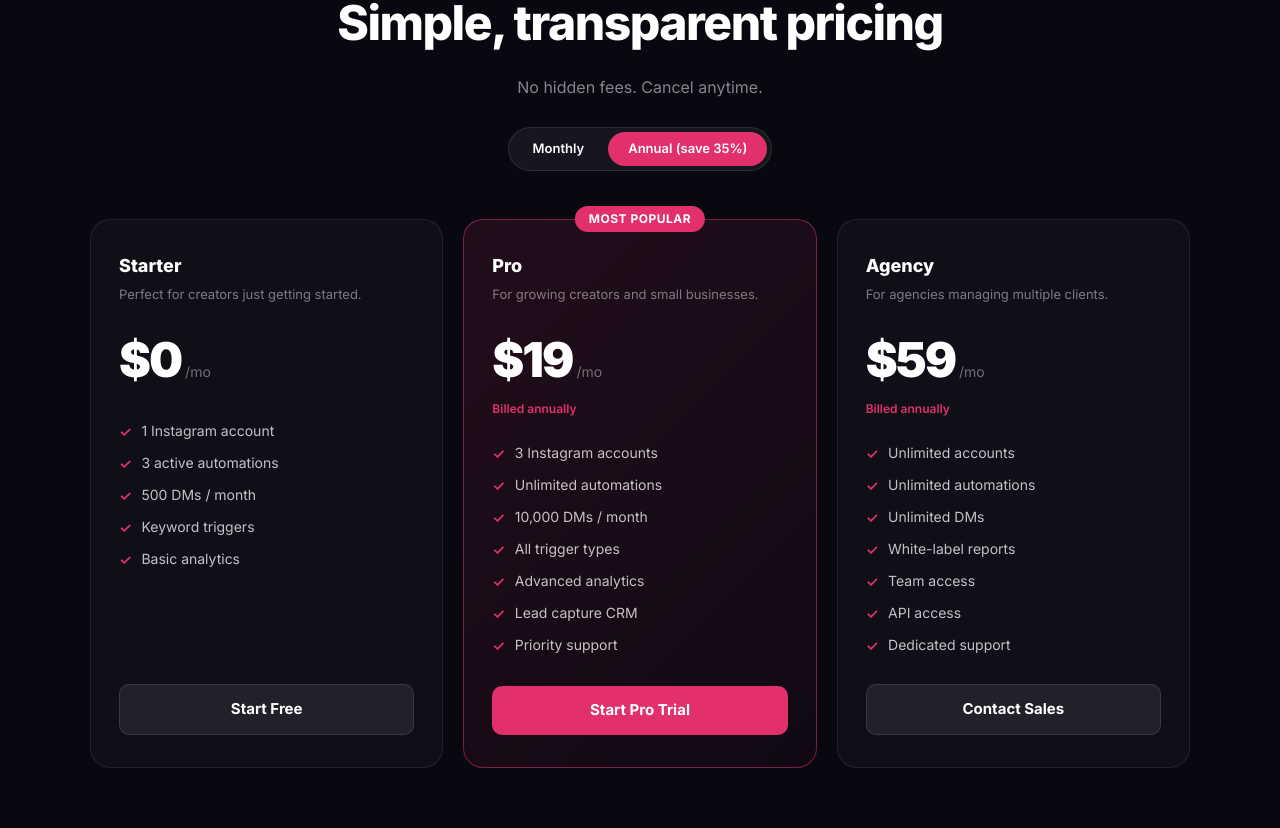
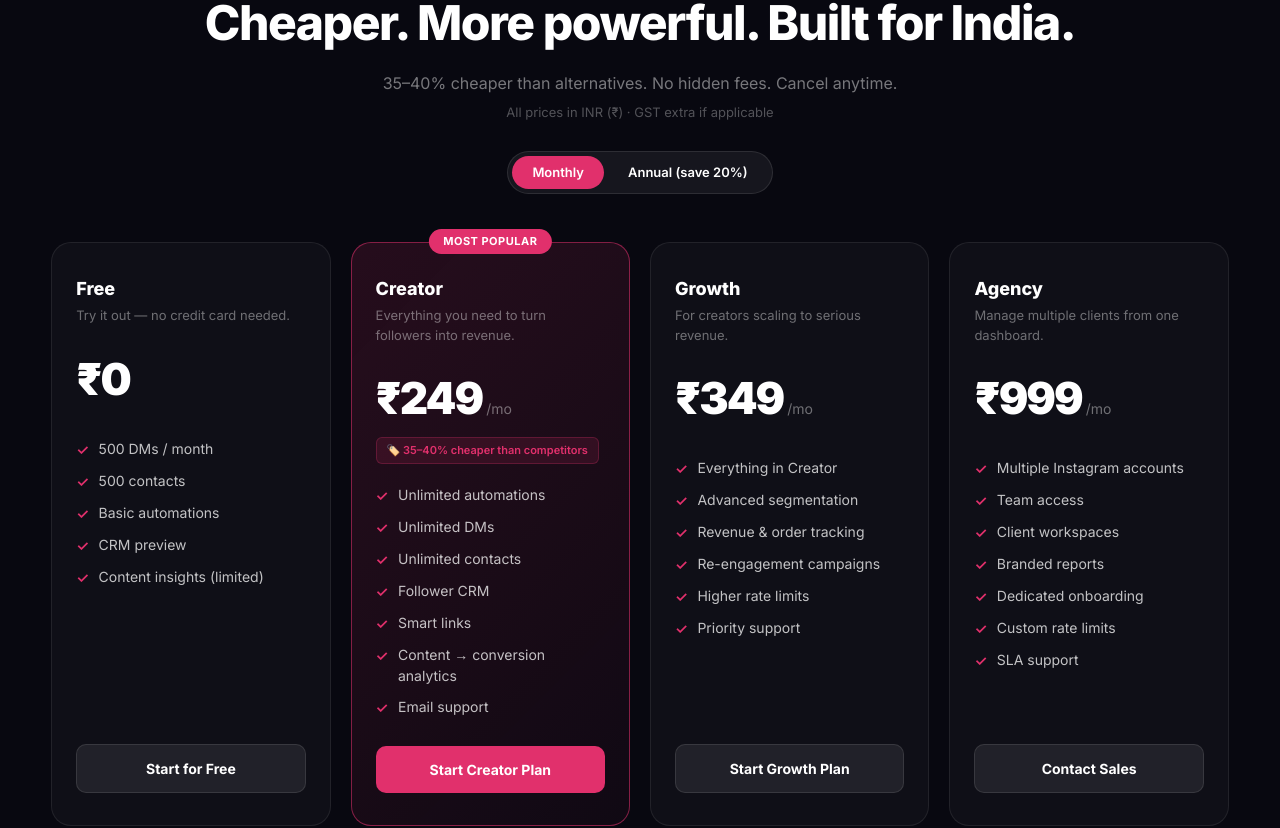
Before and after one commit to supportaff/igrowth-platform, a Next.js app: page / in a window 1280 px wide. Shown: the part 2670-3498 px from the top of the page. Built offline with nearby package versions, Linux system fonts and the light colour scheme; no server answers.

Commit message:
feat: update pricing to INR with 4-tier plans (Free/Creator/Growth/Agency)

```diff
--- a/components/LandingPage.tsx
+++ b/components/LandingPage.tsx
@@ -26,7 +26,7 @@ export default function LandingPage() {
   const [menuOpen, setMenuOpen] = useState(false)
   const [scrolled, setScrolled] = useState(false)
   const [activeFaq, setActiveFaq] = useState<number | null>(null)
-  const [billingAnnual, setBillingAnnual] = useState(true)
+  const [billingAnnual, setBillingAnnual] = useState(false)
   const [contactForm, setContactForm] = useState({ name: '', email: '', message: '' })
   const [submitted, setSubmitted] = useState(false)
 
@@ -59,27 +59,84 @@ export default function LandingPage() {
     { num: '03', title: 'Go Live & Grow', desc: 'Activate your automation and watch leads, replies and engagement happen automatically 24/7.' },
   ]
 
+  // Annual pricing = ~20% off monthly
   const plans = [
     {
-      name: 'Starter', popular: false,
-      monthly: 0, annual: 0,
-      desc: 'Perfect for creators just getting started.',
-      features: ['1 Instagram account', '3 active automations', '500 DMs / month', 'Keyword triggers', 'Basic analytics'],
-      cta: 'Start Free',
+      name: 'Free',
+      popular: false,
+      badge: null,
+      monthly: 0,
+      annual: 0,
+      desc: 'Try it out — no credit card needed.',
+      highlight: null,
+      features: [
+        '500 DMs / month',
+        '500 contacts',
+        'Basic automations',
+        'CRM preview',
+        'Content insights (limited)',
+      ],
+      cta: 'Start for Free',
+      ctaHref: '/signup',
     },
     {
-      name: 'Pro', popular: true,
-      monthly: 29, annual: 19,
-      desc: 'For growing creators and small businesses.',
-      features: ['3 Instagram accounts', 'Unlimited automations', '10,000 DMs / month', 'All trigger types', 'Advanced analytics', 'Lead capture CRM', 'Priority support'],
-      cta: 'Start Pro Trial',
+      name: 'Creator',
+      popular: true,
+      badge: '35–40% cheaper than competitors',
+      monthly: 249,
+      annual: 199,
+      desc: 'Everything you need to turn followers into revenue.',
+      highlight: 'Most popular among solo creators',
+      features: [
+        'Unlimited automations',
+        'Unlimited DMs',
+        'Unlimited contacts',
+        'Follower CRM',
+        'Smart links',
+        'Content → conversion analytics',
+        'Email support',
+      ],
+      cta: 'Start Creator Plan',
+      ctaHref: '/signup?plan=creator',
     },
     {
-      name: 'Agency', popular: false,
-      monthly: 79, annual: 59,
-      desc: 'For agencies managing multiple clients.',
-      features: ['Unlimited accounts', 'Unlimited automations', 'Unlimited DMs', 'White-label reports', 'Team access', 'API access', 'Dedicated support'],
+      name: 'Growth',
+      popular: false,
+      badge: null,
+      monthly: 349,
+      annual: 279,
+      desc: 'For creators scaling to serious revenue.',
+      highlight: null,
+      features: [
+        'Everything in Creator',
+        'Advanced segmentation',
+        'Revenue & order tracking',
+        'Re-engagement campaigns',
+        'Higher rate limits',
+        'Priority support',
+      ],
+      cta: 'Start Growth Plan',
+      ctaHref: '/signup?plan=growth',
+    },
+    {
+      name: 'Agency',
+      popular: false,
+      badge: null,
+      monthly: 999,
+      annual: 799,
+      desc: 'Manage multiple clients from one dashboard.',
+      highlight: null,
+      features: [
+        'Multiple Instagram accounts',
+        'Team access',
+        'Client workspaces',
+        'Branded reports',
+        'Dedicated onboarding',
+        'Custom rate limits',
+        'SLA support',
+      ],
       cta: 'Contact Sales',
+      ctaHref: '#contact',
     },
   ]
 
@@ -87,7 +144,7 @@ export default function LandingPage() {
     { name: 'Sarah K.', handle: '@sarahkbeauty', avatar: 'SK', role: 'Beauty Creator · 180K followers', quote: 'iGrowth completely transformed how I handle DMs. I went from missing leads to capturing 200+ emails a week on autopilot.' },
     { name: 'Marcus T.', handle: '@marcusfitpro', avatar: 'MT', role: 'Fitness Coach · 95K followers', quote: 'The keyword automation is insane. I posted one reel, added a keyword trigger, and woke up to 400 new DM leads the next morning.' },
     { name: 'Priya R.', handle: '@priyastudio', avatar: 'PR', role: 'Design Agency · 12 clients', quote: 'Managing 12 client accounts from one dashboard saves us 30+ hours a week. The ROI on the Agency plan paid for itself in day one.' },
-    { name: 'Luca B.', handle: '@lucaecommerce', avatar: 'LB', role: 'E-commerce Brand · 220K followers', quote: 'Our story reply flow alone generates $8K/month in sales. I set it up once and it just runs. Absolutely worth every penny.' },
+    { name: 'Luca B.', handle: '@lucaecommerce', avatar: 'LB', role: 'E-commerce Brand · 220K followers', quote: 'Our story reply flow alone generates ₹60K/month in sales. I set it up once and it just runs. Absolutely worth every rupee.' },
   ]
 
   const faqs = [
@@ -96,8 +153,11 @@ export default function LandingPage() {
     { q: 'How quickly do automated DMs send?', a: 'Responses are sent within seconds of a trigger event. Your followers experience near-instant replies that feel personal.' },
     { q: 'Can I personalise automated messages?', a: 'Absolutely. Use variables like {{name}}, {{username}}, {{handle}} to personalise every message. Each DM feels handwritten.' },
     { q: 'What happens if I exceed my DM limit?', a: 'Automations pause gracefully and you\'ll receive an email notification. Upgrade at any time to restore full capacity instantly.' },
-    { q: 'Is there a free trial for paid plans?', a: 'Yes. The Pro plan comes with a 7-day free trial — no credit card required. Cancel anytime before the trial ends and you won\'t be charged.' },
+    { q: 'Is there a free trial for paid plans?', a: 'Yes. All paid plans come with a 7-day free trial — no credit card required. Cancel anytime before the trial ends and you won\'t be charged.' },
   ]
+
+  const formatPrice = (price: number) =>
+    price === 0 ? '₹0' : `₹${price.toLocaleString('en-IN')}`
 
   return (
     <div style={{ background: '#080810', color: '#fff', fontFamily: '\'Inter\', system-ui, sans-serif', overflowX: 'hidden' }}>
@@ -231,46 +291,83 @@ export default function LandingPage() {
 
       {/* ── PRICING ── */}
       <section id="pricing" style={{ padding: 'clamp(60px,8vw,120px) clamp(16px,4vw,60px)' }}>
-        <div style={{ maxWidth: 1100, margin: '0 auto' }}>
+        <div style={{ maxWidth: 1200, margin: '0 auto' }}>
           <div ref={pricing.ref} style={{ textAlign: 'center', marginBottom: 48 }}>
             <div style={{ ...fadeUp(pricing.inView, 0), display: 'inline-block', background: 'rgba(225,48,108,0.1)', border: `1px solid rgba(225,48,108,0.25)`, borderRadius: 99, padding: '5px 14px', marginBottom: 16 }}>
               <span style={{ color: PINK, fontSize: 12, fontWeight: 700, letterSpacing: '1px', textTransform: 'uppercase' }}>Pricing</span>
             </div>
-            <h2 style={{ ...fadeUp(pricing.inView, 0.1), fontSize: 'clamp(28px, 4vw, 48px)', fontWeight: 800, letterSpacing: '-1.5px', marginBottom: 16 }}>Simple, transparent pricing</h2>
-            <p style={{ ...fadeUp(pricing.inView, 0.2), color: 'rgba(255,255,255,0.5)', fontSize: 16, marginBottom: 28 }}>No hidden fees. Cancel anytime.</p>
-            {/* Toggle */}
-            <div style={{ ...fadeUp(pricing.inView, 0.25), display: 'inline-flex', background: 'rgba(255,255,255,0.06)', border: '1px solid rgba(255,255,255,0.1)', borderRadius: 99, padding: 4, gap: 4 }}>
-              {['Monthly', 'Annual (save 35%)'].map((label, idx) => (
-                <button key={label} onClick={() => setBillingAnnual(idx === 1)} style={{ background: (billingAnnual === (idx === 1)) ? PINK : 'transparent', color: '#fff', border: 'none', borderRadius: 99, padding: '7px 20px', fontSize: 13, fontWeight: 600, cursor: 'pointer', transition: 'background 0.2s' }}>{label}</button>
+            <h2 style={{ ...fadeUp(pricing.inView, 0.1), fontSize: 'clamp(28px, 4vw, 48px)', fontWeight: 800, letterSpacing: '-1.5px', marginBottom: 12 }}>
+              Cheaper. More powerful. Built for India.
+            </h2>
+            <p style={{ ...fadeUp(pricing.inView, 0.15), color: 'rgba(255,255,255,0.45)', fontSize: 16, marginBottom: 8 }}>
+              35–40% cheaper than alternatives. No hidden fees. Cancel anytime.
+            </p>
+            <p style={{ ...fadeUp(pricing.inView, 0.18), color: 'rgba(255,255,255,0.3)', fontSize: 13, marginBottom: 28 }}>
+              All prices in INR (₹) · GST extra if applicable
+            </p>
+            {/* Billing Toggle */}
+            <div style={{ ...fadeUp(pricing.inView, 0.22), display: 'inline-flex', background: 'rgba(255,255,255,0.06)', border: '1px solid rgba(255,255,255,0.1)', borderRadius: 99, padding: 4, gap: 4 }}>
+              {[['Monthly', false], ['Annual (save 20%)', true]].map(([label, isAnnual]) => (
+                <button key={String(label)} onClick={() => setBillingAnnual(isAnnual as boolean)} style={{ background: (billingAnnual === isAnnual) ? PINK : 'transparent', color: '#fff', border: 'none', borderRadius: 99, padding: '7px 20px', fontSize: 13, fontWeight: 600, cursor: 'pointer', transition: 'background 0.2s' }}>{label as string}</button>
               ))}
             </div>
           </div>
 
-          <div style={{ display: 'grid', gridTemplateColumns: 'repeat(auto-fill, minmax(min(300px,100%), 1fr))', gap: 20 }}>
+          <div style={{ display: 'grid', gridTemplateColumns: 'repeat(auto-fill, minmax(min(260px,100%), 1fr))', gap: 20 }}>
             {plans.map((plan, i) => (
-              <div key={plan.name} style={{ ...fadeUp(pricing.inView, 0.1 + i * 0.1), position: 'relative', background: plan.popular ? `linear-gradient(135deg, rgba(225,48,108,0.12), rgba(225,48,108,0.04))` : 'rgba(255,255,255,0.03)', border: plan.popular ? `1px solid rgba(225,48,108,0.5)` : '1px solid rgba(255,255,255,0.08)', borderRadius: 20, padding: '32px 28px', display: 'flex', flexDirection: 'column' }}>
+              <div key={plan.name} style={{ ...fadeUp(pricing.inView, 0.1 + i * 0.08), position: 'relative', background: plan.popular ? `linear-gradient(135deg, rgba(225,48,108,0.14), rgba(225,48,108,0.04))` : 'rgba(255,255,255,0.03)', border: plan.popular ? `1px solid rgba(225,48,108,0.55)` : '1px solid rgba(255,255,255,0.08)', borderRadius: 20, padding: '32px 24px', display: 'flex', flexDirection: 'column' }}>
+
                 {plan.popular && (
-                  <div style={{ position: 'absolute', top: -14, left: '50%', transform: 'translateX(-50%)', background: PINK, color: '#fff', fontSize: 12, fontWeight: 700, padding: '4px 14px', borderRadius: 99, letterSpacing: '0.5px', whiteSpace: 'nowrap' }}>MOST POPULAR</div>
+                  <div style={{ position: 'absolute', top: -14, left: '50%', transform: 'translateX(-50%)', background: PINK, color: '#fff', fontSize: 11, fontWeight: 700, padding: '4px 14px', borderRadius: 99, letterSpacing: '0.5px', whiteSpace: 'nowrap' }}>MOST POPULAR</div>
                 )}
-                <div style={{ fontSize: 18, fontWeight: 800, marginBottom: 6 }}>{plan.name}</div>
-                <div style={{ color: 'rgba(255,255,255,0.45)', fontSize: 13, marginBottom: 20 }}>{plan.desc}</div>
-                <div style={{ marginBottom: 24 }}>
-                  <span style={{ fontSize: 48, fontWeight: 900, letterSpacing: '-2px' }}>${billingAnnual ? plan.annual : plan.monthly}</span>
-                  <span style={{ color: 'rgba(255,255,255,0.4)', fontSize: 14, marginLeft: 4 }}>/mo</span>
-                  {billingAnnual && plan.annual > 0 && <div style={{ color: PINK, fontSize: 12, fontWeight: 600, marginTop: 4 }}>Billed annually</div>}
+
+                <div style={{ fontSize: 18, fontWeight: 800, marginBottom: 4 }}>{plan.name}</div>
+                <div style={{ color: 'rgba(255,255,255,0.4)', fontSize: 13, marginBottom: 20, lineHeight: 1.5 }}>{plan.desc}</div>
+
+                {/* Price */}
+                <div style={{ marginBottom: 6 }}>
+                  <span style={{ fontSize: 44, fontWeight: 900, letterSpacing: '-2px' }}>
+                    {plan.monthly === 0 ? '₹0' : formatPrice(billingAnnual ? plan.annual : plan.monthly)}
+                  </span>
+                  {plan.monthly > 0 && (
+                    <span style={{ color: 'rgba(255,255,255,0.4)', fontSize: 14, marginLeft: 4 }}>/mo</span>
+                  )}
                 </div>
+
+                {billingAnnual && plan.monthly > 0 && (
+                  <div style={{ color: PINK, fontSize: 12, fontWeight: 600, marginBottom: 4 }}>
+                    Billed annually · Save ₹{((plan.monthly - plan.annual) * 12).toLocaleString('en-IN')}/yr
+                  </div>
+                )}
+
+                {plan.badge && (
+                  <div style={{ display: 'inline-flex', alignItems: 'center', gap: 6, background: 'rgba(225,48,108,0.12)', border: '1px solid rgba(225,48,108,0.25)', borderRadius: 6, padding: '4px 10px', fontSize: 11, color: PINK, fontWeight: 600, marginBottom: 20, width: 'fit-content' }}>
+                    🏷️ {plan.badge}
+                  </div>
+                )}
+
+                {!plan.badge && <div style={{ marginBottom: 20 }} />}
+
                 <ul style={{ listStyle: 'none', padding: 0, margin: '0 0 28px', flex: 1, display: 'flex', flexDirection: 'column', gap: 10 }}>
                   {plan.features.map(feat => (
                     <li key={feat} style={{ display: 'flex', alignItems: 'flex-start', gap: 10, fontSize: 14, color: 'rgba(255,255,255,0.75)' }}>
-                      <span style={{ color: PINK, fontWeight: 700, marginTop: 1 }}>✓</span>{feat}
+                      <span style={{ color: PINK, fontWeight: 700, marginTop: 1, flexShrink: 0 }}>✓</span>{feat}
                     </li>
                   ))}
                 </ul>
-                <Link href={plan.name === 'Agency' ? '#contact' : '/signup'} style={{ display: 'block', textAlign: 'center', background: plan.popular ? PINK : 'rgba(255,255,255,0.08)', color: '#fff', textDecoration: 'none', fontSize: 15, fontWeight: 700, padding: '13px', borderRadius: 10, border: plan.popular ? 'none' : '1px solid rgba(255,255,255,0.1)', transition: 'background 0.2s' }}
+
+                <Link href={plan.ctaHref} style={{ display: 'block', textAlign: 'center', background: plan.popular ? PINK : 'rgba(255,255,255,0.08)', color: '#fff', textDecoration: 'none', fontSize: 14, fontWeight: 700, padding: '13px', borderRadius: 10, border: plan.popular ? 'none' : '1px solid rgba(255,255,255,0.1)', transition: 'background 0.2s' }}
                   onMouseEnter={e => (e.currentTarget.style.background = plan.popular ? PINK_DARK : 'rgba(255,255,255,0.14)')}
                   onMouseLeave={e => (e.currentTarget.style.background = plan.popular ? PINK : 'rgba(255,255,255,0.08)')}>{plan.cta}</Link>
               </div>
             ))}
+          </div>
+
+          {/* Value footnote */}
+          <div style={{ textAlign: 'center', marginTop: 36 }}>
+            <p style={{ color: 'rgba(255,255,255,0.3)', fontSize: 13 }}>
+              💡 Creator plan is ~35–40% cheaper than LinkPlease &amp; similar tools · Free plan never expires · No credit card required
+            </p>
           </div>
         </div>
       </section>
@@ -400,7 +497,7 @@ export default function LandingPage() {
           </div>
           <div style={{ borderTop: '1px solid rgba(255,255,255,0.06)', paddingTop: 24, display: 'flex', justifyContent: 'space-between', alignItems: 'center', flexWrap: 'wrap', gap: 12 }}>
             <p style={{ color: 'rgba(255,255,255,0.25)', fontSize: 13 }}>© 2026 iGrowth. All rights reserved.</p>
-            <p style={{ color: 'rgba(255,255,255,0.25)', fontSize: 13 }}>Made with ❤️ for creators</p>
+            <p style={{ color: 'rgba(255,255,255,0.25)', fontSize: 13 }}>Made with ❤️ for Indian creators</p>
           </div>
         </div>
       </footer>
```
